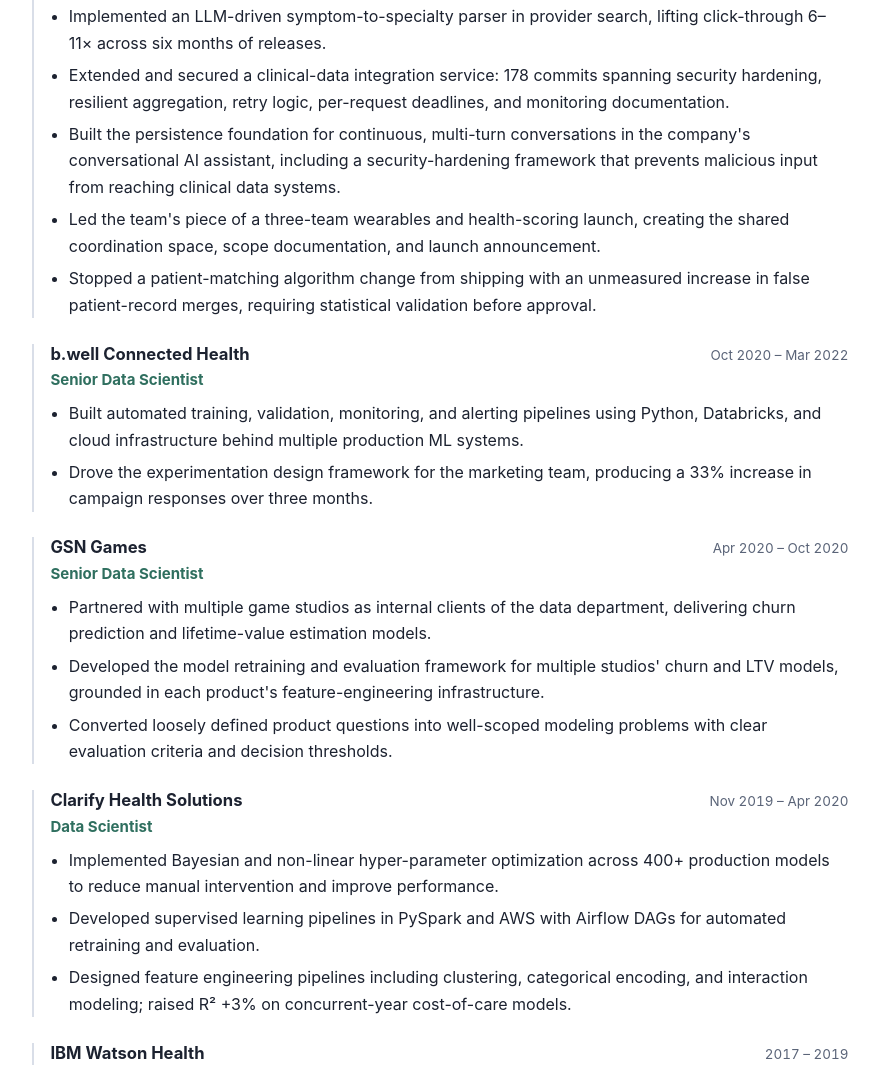
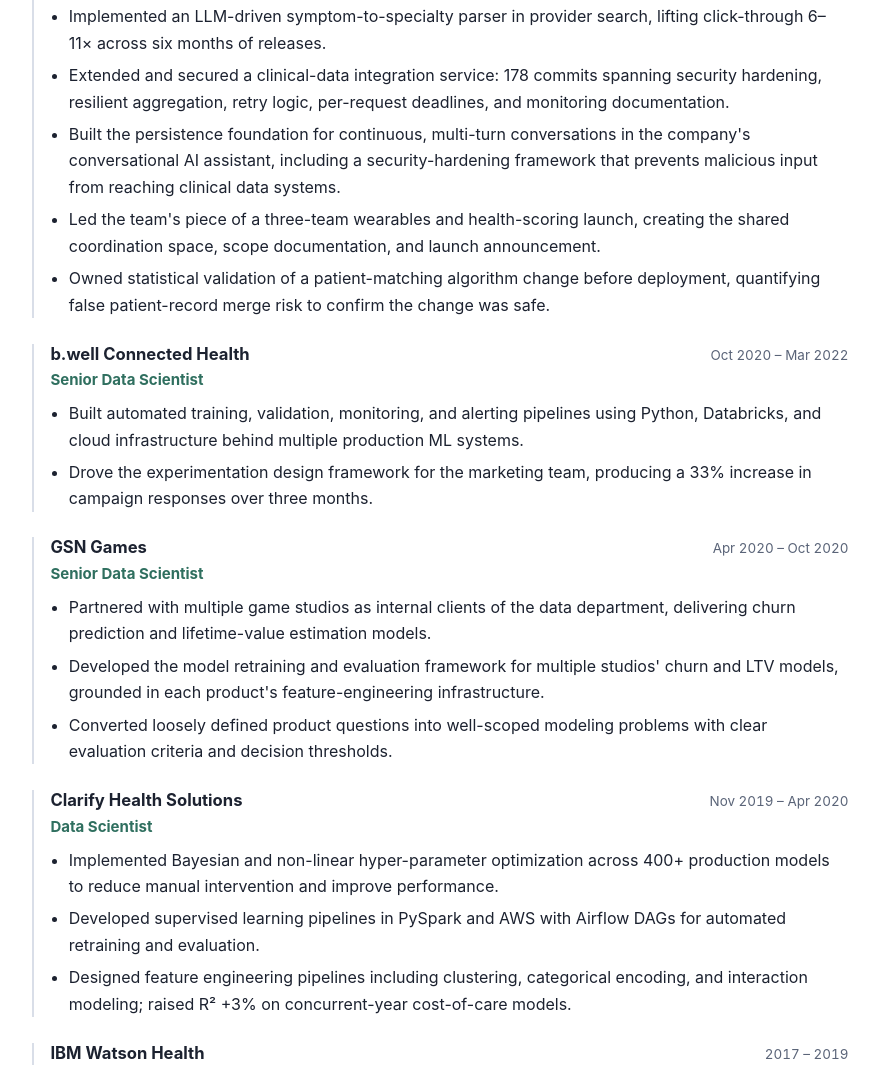
Before and after one commit to Seananigans/Seananigans.github.io, a plain HTML site: page index.html in a window 1280 px wide. Shown: the part 1721-2786 px from the top of the page, without its empty margins (200-1079 px from the left). Drawn offline with Linux system fonts and the light colour scheme.

Commit message:
content: reframe patient-matching validation as owned work
- Replace defensive framing with proactive statistical validation before deployment.

```diff
--- a/index.html
+++ b/index.html
@@ -327,7 +327,7 @@
       <li>Extended and secured a clinical-data integration service: 178 commits spanning security hardening, resilient aggregation, retry logic, per-request deadlines, and monitoring documentation.</li>
       <li>Built the persistence foundation for continuous, multi-turn conversations in the company's conversational AI assistant, including a security-hardening framework that prevents malicious input from reaching clinical data systems.</li>
       <li>Led the team's piece of a three-team wearables and health-scoring launch, creating the shared coordination space, scope documentation, and launch announcement.</li>
-      <li>Stopped a patient-matching algorithm change from shipping with an unmeasured increase in false patient-record merges, requiring statistical validation before approval.</li>
+      <li>Owned statistical validation of a patient-matching algorithm change before deployment, quantifying false patient-record merge risk to confirm the change was safe.</li>
     </ul>
   </article>
 
```
